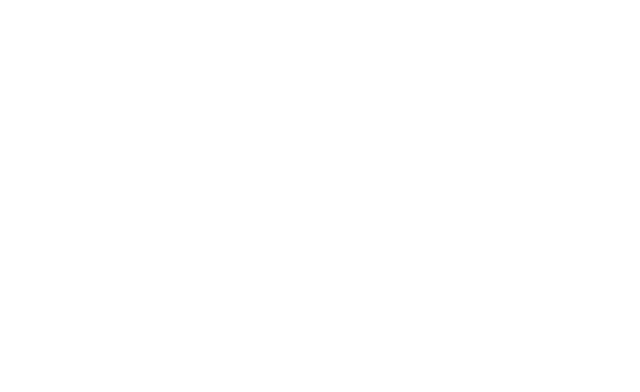
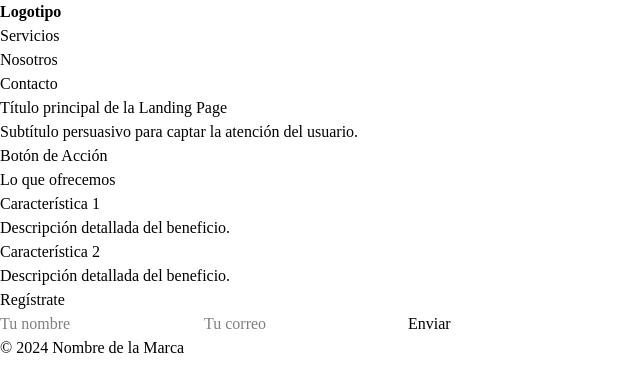
Before and after one commit to alumnodeikker/team_workkkk, a website: page index.html in a window 1280 px wide. Shown: the whole page, without its empty margins (0-640 px from the left). Drawn offline with nearby package versions, Linux system fonts and the light colour scheme; files that its build step writes are made by us from their sources.

Commit message:
body completo

```diff
--- a/index.html
+++ b/index.html
@@ -7,6 +7,53 @@
     <link rel="stylesheet" href="./dist/output.css">
 </head>
 <body>
+        <header>
+    <nav>
+        <strong>Logotipo</strong>
+        <ul>
+            <li><a href="#servicios">Servicios</a></li>
+            <li><a href="#nosotros">Nosotros</a></li>
+            <li><a href="#contacto">Contacto</a></li>
+        </ul>
+    </nav>
+</header>
+
+<main>
+    <!-- Sección Principal -->
+    <section>
+        <h1>Título principal de la Landing Page</h1>
+        <p>Subtítulo persuasivo para captar la atención del usuario.</p>
+        <button>Botón de Acción</button>
+    </section>
+
+    <!-- Sección de Beneficios -->
+    <section id="servicios">
+        <h2>Lo que ofrecemos</h2>
+        <article>
+            <h3>Característica 1</h3>
+            <p>Descripción detallada del beneficio.</p>
+        </article>
+        <article>
+            <h3>Característica 2</h3>
+            <p>Descripción detallada del beneficio.</p>
+        </article>
+    </section>
+
+    <!-- Sección de Registro -->
+    <section id="contacto">
+        <h2>Regístrate</h2>
+        <form>
+            <input type="text" placeholder="Tu nombre">
+            <input type="email" placeholder="Tu correo">
+            <button type="submit">Enviar</button>
+        </form>
+    </section>
+</main>
+
+<footer>
+    <p>&copy; 2024 Nombre de la Marca</p>
+</footer>
+
 
 
 
```
